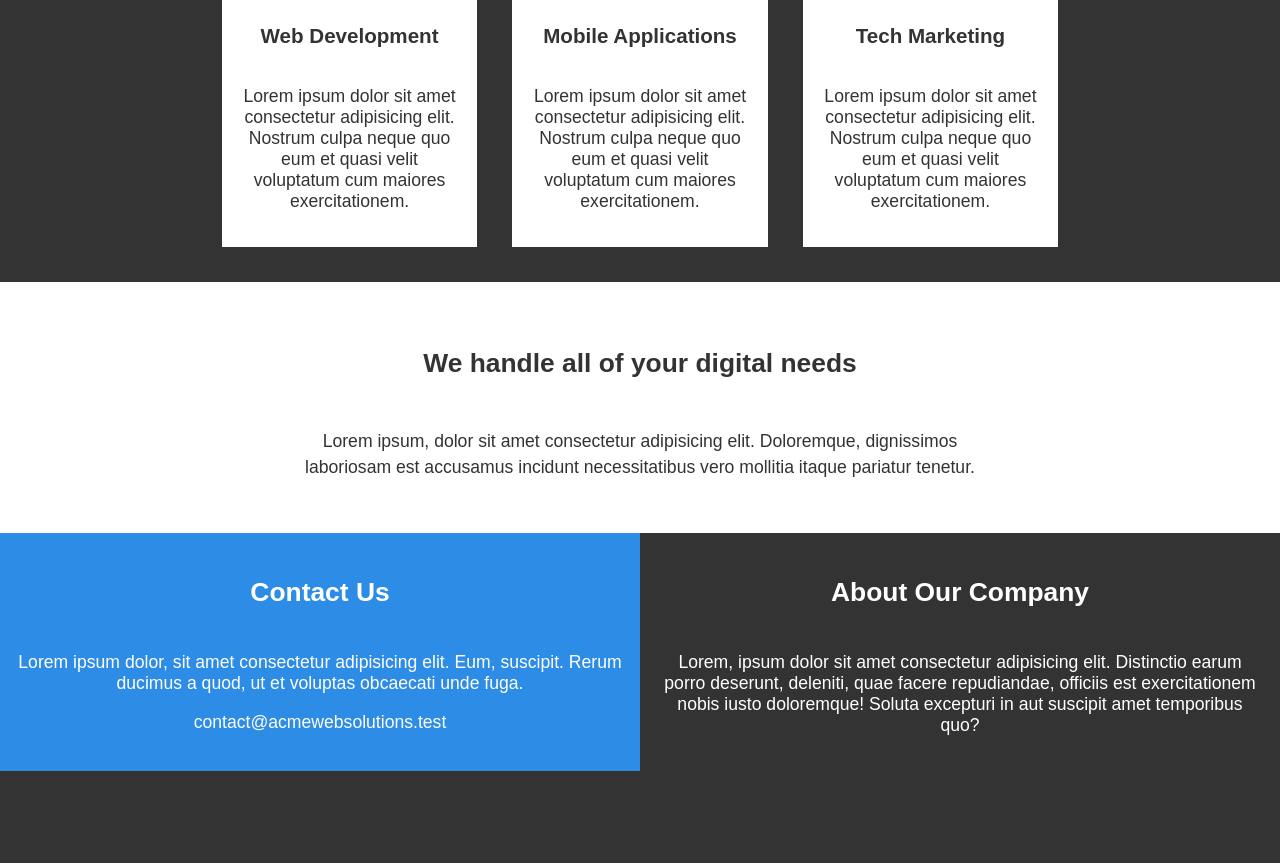
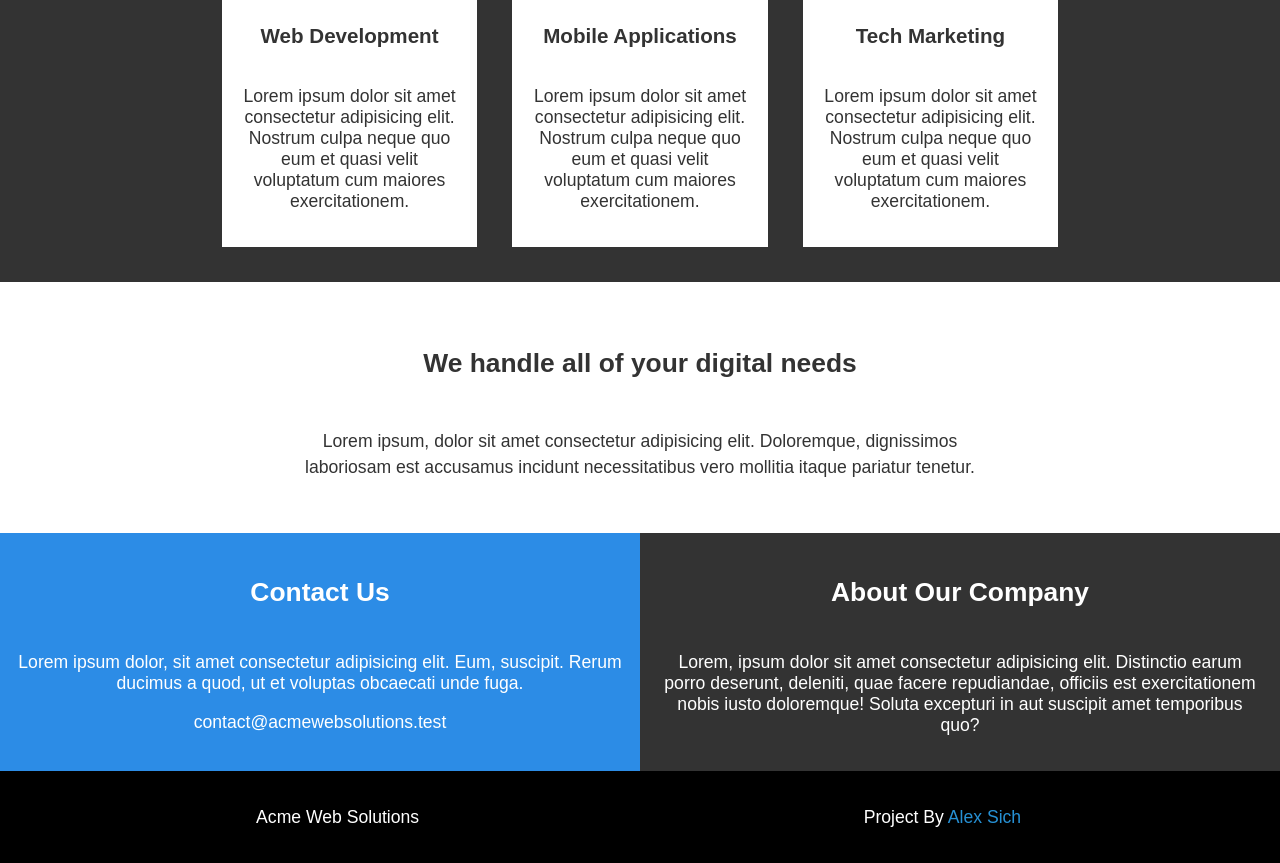
Before and after one commit to alexcsych/DZ_3, a plain HTML site: page index.html in a window 1280 px wide. Shown: the part 968-1831 px from the top of the page. Before the commit the page ends 1739 px from the top, so only its background shows below. Drawn offline with Linux system fonts and the light colour scheme.

Commit message:
Commit footer

```diff
--- a/css/style.css
+++ b/css/style.css
@@ -133,3 +133,19 @@ img {
 .section-d_div2 {
   background: #333;
 }
+
+/* footer */
+.main-footer {
+  display: flex;
+  flex-direction: row;
+  padding: 2em;
+  background-color: black;
+}
+
+.main-footer div {
+  width: 50%;
+}
+
+.main-footer a {
+  color: #2690d4;
+}
--- a/index.html
+++ b/index.html
@@ -17,7 +17,7 @@
           error earum soluta voluptatum nisi laboriosam eos saepe asperiores
           dolorum.
         </p>
-        <a href="#" class="button">Read More</a>
+        <a href="#" target="_blank" class="button">Read More</a>
       </div>
     </header>
     <main>
@@ -34,9 +34,6 @@
         </div>
       </section-a>
       <section-b class="section-b">
-        <!-- <div class="section-b_div"></div>
-        <div class="section-b_div">asd</div>
-        <div class="section-b_div">asd</div> -->
         <ul>
           <il>
             <img
@@ -99,7 +96,7 @@
             Lorem ipsum dolor, sit amet consectetur adipisicing elit. Eum,
             suscipit. Rerum ducimus a quod, ut et voluptas obcaecati unde fuga.
           </p>
-          <a href="mailto:contact@acmewebsolutions.test"
+          <a href="mailto:contact@acmewebsolutions.test" target="_blank"
             >contact@acmewebsolutions.test</a
           >
         </div>
@@ -114,5 +111,12 @@
         </div>
       </section-d>
     </main>
+    <footer class="main-footer">
+      <div>Acme Web Solutions</div>
+      <div>
+        Project By
+        <a href="#" target="_blank">Alex Sich</a>
+      </div>
+    </footer>
   </body>
 </html>
```
